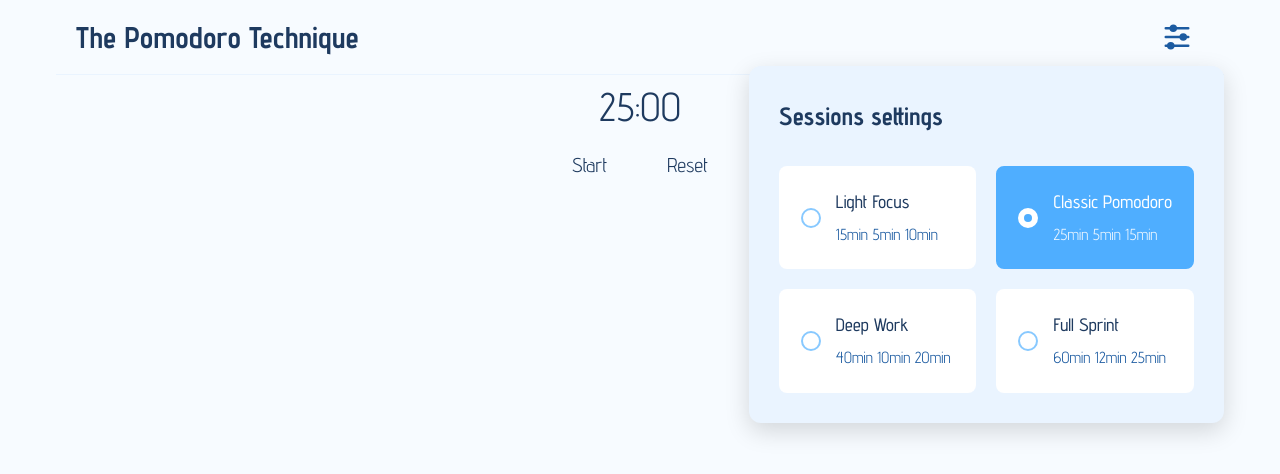
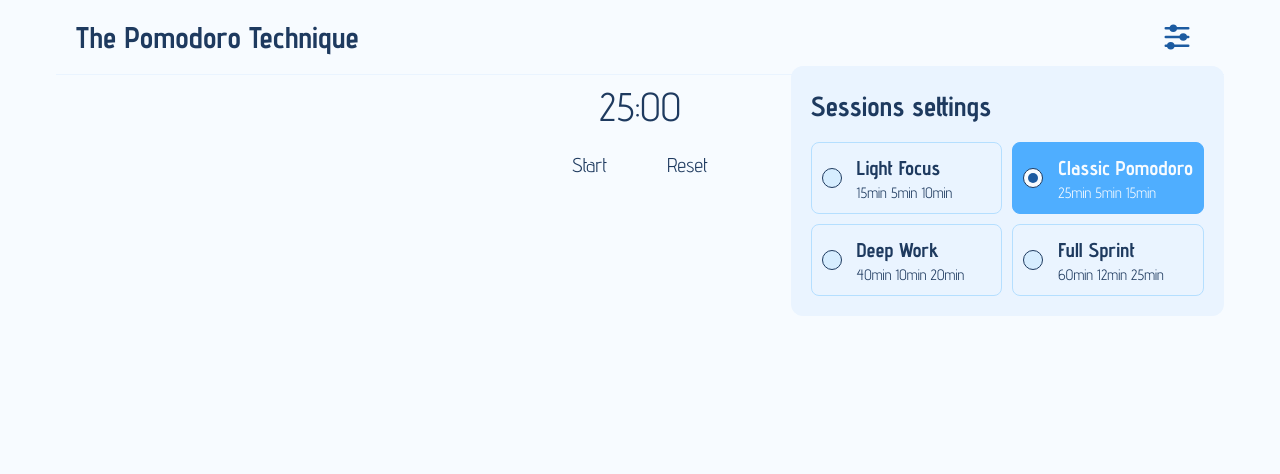
Before and after one commit to marcenico/pomodoro-app, a React (Vite) app: page / in a window 1280 px wide. Both pictures are taken after a click on the button "Abrir configuración de sesiones". Shown: the top 474 px of the page. Built offline with nearby package versions, Linux system fonts and the light colour scheme.

Commit message:
feat(HeaderMenu): se refactoriza el componente HeaderMenu para utilizar un estado local que gestiona las opciones de sesión. Se crea un nuevo componente SessionOption para mejorar la modularidad y se actualizan los estilos correspondientes.

```diff
--- a/src/components/HeaderMenu/HeaderMenu.jsx
+++ b/src/components/HeaderMenu/HeaderMenu.jsx
@@ -1,46 +1,37 @@
-import React from 'react';
-import styles from './HeaderMenu.module.css';
+import React, { useState } from 'react';
+import { sessionsGrid, sessionsMenu } from './HeaderMenu.module.css';
+import { SessionOption } from './SessionOption';
 
 export const HeaderMenu = ({ isOpen }) => {
+  const [sessionOptions, setSessionOptions] = useState([
+    { id: 'light-focus', name: 'Light Focus', times: '15min 5min 10min', isSelected: false },
+    { id: 'classic-pomodoro', name: 'Classic Pomodoro', times: '25min 5min 15min', isSelected: true },
+    { id: 'deep-work', name: 'Deep Work', times: '40min 10min 20min', isSelected: false },
+    { id: 'full-sprint', name: 'Full Sprint', times: '60min 12min 25min', isSelected: false }
+  ]);
+
   if (!isOpen) return null;
 
+  const handleSessionSelect = (sessionId) => {
+    sessionOptions.forEach((session) => {
+      session.isSelected = session.id === sessionId;
+      setSessionOptions([...sessionOptions]);
+    });
+  };
+
   return (
-    <div className={styles.sessionsMenu}>
-      <h2 className={styles.menuTitle}>Sessions settings</h2>
-      <div className={styles.sessionsGrid}>
-        <button className={styles.sessionOption}>
-          <div className={styles.radioButton}></div>
-          <div className={styles.sessionInfo}>
-            <span className={styles.sessionName}>Light Focus</span>
-            <span className={styles.sessionTimes}>15min 5min 10min</span>
-          </div>
-        </button>
-
-        <button className={`${styles.sessionOption} ${styles.selected}`}>
-          <div className={`${styles.radioButton} ${styles.selected}`}>
-            <div className={styles.checkmark}></div>
-          </div>
-          <div className={styles.sessionInfo}>
-            <span className={styles.sessionName}>Classic Pomodoro</span>
-            <span className={styles.sessionTimes}>25min 5min 15min</span>
-          </div>
-        </button>
-
-        <button className={styles.sessionOption}>
-          <div className={styles.radioButton}></div>
-          <div className={styles.sessionInfo}>
-            <span className={styles.sessionName}>Deep Work</span>
-            <span className={styles.sessionTimes}>40min 10min 20min</span>
-          </div>
-        </button>
-
-        <button className={styles.sessionOption}>
-          <div className={styles.radioButton}></div>
-          <div className={styles.sessionInfo}>
-            <span className={styles.sessionName}>Full Sprint</span>
-            <span className={styles.sessionTimes}>60min 12min 25min</span>
-          </div>
-        </button>
+    <div className={`${sessionsMenu} d-flex f-col gap-12 p-16`}>
+      <h2 className={`t-lg t-bold t-950`}>Sessions settings</h2>
+      <div className={`${sessionsGrid} gap-1`}>
+        {sessionOptions.map((session) => (
+          <SessionOption
+            key={session.id}
+            name={session.name}
+            times={session.times}
+            isSelected={session.isSelected}
+            onClick={() => handleSessionSelect(session.id)}
+          />
+        ))}
       </div>
     </div>
   );
--- a/src/components/HeaderMenu/HeaderMenu.module.css
+++ b/src/components/HeaderMenu/HeaderMenu.module.css
@@ -1,15 +1,13 @@
 .sessionsMenu {
-  position: absolute;
-  top: 100%;
-  right: 0;
+  animation: slideDown 0.3s ease-out;
   background: var(--blue-50);
   border-radius: 12px;
-  padding: 1.5rem;
-  box-shadow: 0 8px 24px rgba(0, 0, 0, 0.15);
-  z-index: 1;
   margin-top: -8px;
-  min-width: 320px;
-  animation: slideDown 0.3s ease-out;
+  min-width: 350px;
+  position: absolute;
+  right: 0;
+  top: 100%;
+  z-index: 100;
 }
 
 @keyframes slideDown {
@@ -23,95 +21,10 @@
   }
 }
 
-.menuTitle {
-  font-family: var(--font-family);
-  font-weight: var(--text-bold);
-  font-size: 1.25rem;
-  color: var(--blue-950);
-  margin: 0 0 1.5rem 0;
-}
-
 .sessionsGrid {
   display: grid;
+  gap: 0.5rem;
   grid-template-columns: 1fr 1fr;
-  gap: 1rem;
-}
-
-.sessionOption {
-  background: white;
-  border: 2px solid transparent;
-  border-radius: 8px;
-  padding: 1rem;
-  cursor: pointer;
-  transition: all var(--transition-normal);
-  display: flex;
-  align-items: center;
-  gap: 0.75rem;
-  text-align: left;
-}
-
-.sessionOption:hover {
-  border-color: var(--blue-200);
-  transform: translateY(-2px);
-  box-shadow: 0 4px 12px rgba(0, 0, 0, 0.1);
-}
-
-.sessionOption.selected {
-  background: var(--blue-500);
-  color: white;
-  border-color: var(--blue-500);
-}
-
-.radioButton {
-  width: 20px;
-  height: 20px;
-  border: 2px solid var(--blue-300);
-  border-radius: 50%;
-  display: flex;
-  align-items: center;
-  justify-content: center;
-  flex-shrink: 0;
-  transition: all var(--transition-normal);
-}
-
-.radioButton.selected {
-  border-color: white;
-  background: white;
-}
-
-.checkmark {
-  width: 8px;
-  height: 8px;
-  background: var(--blue-500);
-  border-radius: 50%;
-}
-
-.sessionInfo {
-  display: flex;
-  flex-direction: column;
-  gap: 0.25rem;
-}
-
-.sessionName {
-  font-family: var(--font-family);
-  font-weight: var(--text-medium);
-  font-size: 0.9rem;
-  color: var(--blue-950);
-}
-
-.sessionOption.selected .sessionName {
-  color: white;
-}
-
-.sessionTimes {
-  font-family: var(--font-family);
-  font-weight: var(--text-regular);
-  font-size: 0.8rem;
-  color: var(--blue-600);
-}
-
-.sessionOption.selected .sessionTimes {
-  color: rgba(255, 255, 255, 0.9);
 }
 
 /* Responsive */
@@ -121,8 +34,4 @@
     left: 1rem;
     min-width: auto;
   }
-
-  .sessionsGrid {
-    grid-template-columns: 1fr;
-  }
 }
--- /dev/null
+++ b/src/components/HeaderMenu/SessionOption.jsx
@@ -0,0 +1,18 @@
+import React from 'react';
+import { checkmark, radioButton, selected, sessionName, sessionOption, sessionTimes } from './SessionOption.module.css';
+
+export const SessionOption = ({ name, times, isSelected = false, onClick }) => {
+  return (
+    <button
+      className={`${sessionOption} ${isSelected ? selected : ''} d-flex ai-center gap-12 p-8 t-left`}
+      onClick={onClick}>
+      <div className={`${radioButton} ${isSelected ? selected : ''}`}>
+        {isSelected && <div className={checkmark}></div>}
+      </div>
+      <div className="d-flex f-col t-left">
+        <span className={`${sessionName} t-md t-bold t-950`}>{name}</span>
+        <span className={`${sessionTimes} t-sm t-regular t-950`}>{times}</span>
+      </div>
+    </button>
+  );
+};
--- /dev/null
+++ b/src/components/HeaderMenu/SessionOption.module.css
@@ -0,0 +1,58 @@
+.sessionOption {
+  background: var(--blue-50);
+  border-radius: 8px;
+  border: 1px solid var(--blue-200);
+  cursor: pointer;
+  min-height: 60px;
+  transition: all var(--transition-normal);
+}
+
+.sessionOption:hover {
+  border-color: var(--blue-200);
+  transform: translateY(-1px);
+}
+
+.sessionOption.selected {
+  background: var(--blue-500);
+  border-color: var(--blue-500);
+  color: var(--blue-0);
+}
+
+.radioButton {
+  background: var(--blue-100);
+  border-radius: 50%;
+  border: 1px solid var(--blue-950);
+  flex-shrink: 0;
+  height: 1rem;
+  transition: all var(--transition-normal);
+  width: 1rem;
+  position: relative;
+}
+
+.radioButton:hover {
+  background: var(--blue-200);
+  border-color: var(--blue-950);
+}
+
+.radioButton.selected {
+  border-color: var(--blue-950);
+  background: var(--blue-0);
+}
+
+.checkmark {
+  background: var(--blue-600);
+  border-radius: 50%;
+  bottom: 0;
+  height: 0.5rem;
+  left: 0;
+  margin: auto;
+  position: absolute;
+  right: 0;
+  top: 0;
+  width: 0.5rem;
+}
+
+.sessionOption.selected .sessionName,
+.sessionOption.selected .sessionTimes {
+  color: var(--blue-0);
+}
--- a/src/styles/utils.css
+++ b/src/styles/utils.css
@@ -167,6 +167,10 @@
   gap: 0.5rem;
 }
 
+.gap-12 {
+  gap: 0.75rem;
+}
+
 .gap-16 {
   gap: 1rem;
 }
@@ -187,6 +191,30 @@
   gap: 3rem;
 }
 
+.p-0 {
+  padding: 0;
+}
+
+.p-4 {
+  padding: 0.25rem;
+}
+
+.p-8 {
+  padding: 0.5rem;
+}
+
+.p-12 {
+  padding: 0.75rem;
+}
+
+.p-16 {
+  padding: 1rem;
+}
+
+.p-24 {
+  padding: 1.5rem;
+}
+
 /* Contenedores */
 .container {
   padding: 0 1rem;
```
